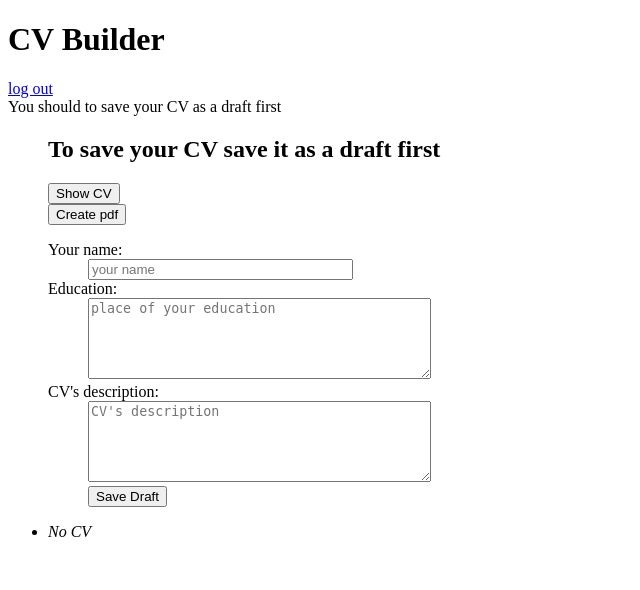
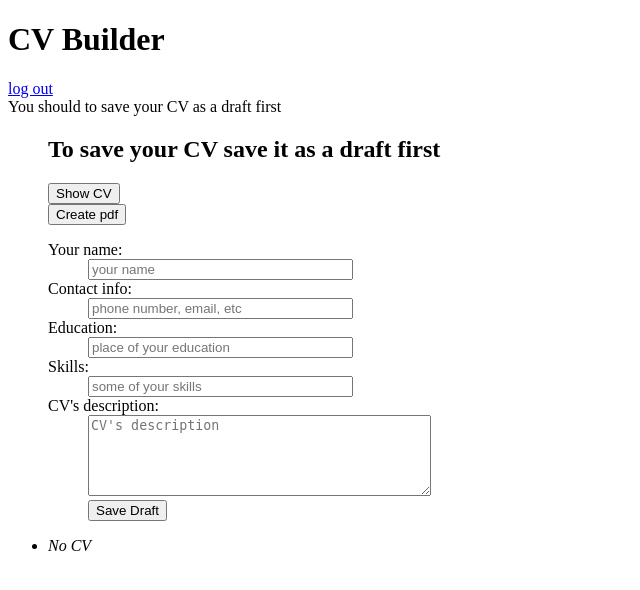
Before and after one commit to deouron/CV_builder, a Flask app: page /create_cv in a window 1280 px wide. Shown: the top 590 px of the page, without its empty margins (0-640 px from the left). Run offline with Flask 2, Linux system fonts and the light colour scheme; the visitor is signed in with stand-in values (Sample User, id 1); data that the repository does not hold is empty.

Commit message:
adding contact and skills info

```diff
--- a/app.py
+++ b/app.py
@@ -67,9 +67,10 @@ def add_entry():
     if not session.get('logged_in'):
         abort(401)
     db = get_db()
-    db.execute('insert into entries (title, education, description, login) values (?, ?, ?, ?)',
-               [request.form['title'], request.form['education'], request.form['description'], session['username']])
-    print(request.form['title'], request.form['description'], session['username'])
+    db.execute('insert into entries (title, contact, education, skills, description, login)'
+               ' values (?, ?, ?, ?, ?, ?)',
+               [request.form['title'], request.form['contact'], request.form['education'],
+                request.form['skills'], request.form['description'], session['username']])
     db.commit()
     flash('New entry was successfully posted')
     return redirect(url_for('show_entries'))
@@ -86,11 +87,9 @@ def index():
 @app.route('/show_entries')
 def show_entries():
     db = get_db()
-    # try:
-    cur = db.execute(f"select title, education, description from entries where login='{session['username']}' order by id desc limit 1")
-    # except Exception as e:
-    #     print(e)
-    #     return render_template('show_entries.html')
+    cur = db.execute(f"select title, contact, education, skills, description "
+                     f"from entries where login='{session['username']}' "
+                     f"order by id desc limit 1")
     entries = cur.fetchall()
     return render_template('show_entries.html', entries=entries)
 
@@ -146,7 +145,9 @@ def create_cv():
         abort(401)
     db = get_db()
     cur = db.execute(
-        f"select title, education, description from entries where login='{session['username']}' order by id desc limit 1")
+        f"select title, contact, education, skills, description "
+        f"from entries where login='{session['username']}' "
+        f"order by id desc limit 1")
     entries = cur.fetchall()
     if len(entries) > 0:
         return render_template('cv.html', entries=entries)
@@ -165,7 +166,9 @@ def pdf_helper():
 def create_pdf():
     db = get_db()
     cur = db.execute(
-        f"select title, education, description from entries where login='{session['username']}' order by id desc limit 1")
+        f"select title, contact, education, skills, description "
+        f"from entries where login='{session['username']}' "
+        f"order by id desc limit 1")
     entries = cur.fetchone()
     if len(entries) > 0:
         text = f"""
@@ -173,16 +176,14 @@ def create_pdf():
         <html>
         <body>
             <h2>Name:</h2> {entries['title']}
+            <h2>Contact:</h2> {entries['contact']}
             <h2>Education:</h2> {entries['education']}
-            <h2>Description:</h2> {entries['description'] }
+            <h2>Skills:</h2> {entries['skills']}
+            <h2>Description:</h2> {entries['description']}
         <body>
         </html>
         """
-        # text = 'Name: ' + str(entries['title']) + \
-        #        '\nDescription: ' + str(entries['description'])
         from_string(text, 'cv.pdf')
-        # with open('templates/cv.html') as f:
-        #     from_file(f, 'cv.pdf')
         return send_file('cv.pdf', as_attachment=True)
     flash('You should to save your CV as a draft first')
     return render_template('show_entries.html', entries=entries)
--- a/scheme.sql
+++ b/scheme.sql
@@ -2,7 +2,9 @@ drop table if exists entries;
 create table entries (
     id integer primary key autoincrement,
     title text not null,
+    contact text not null,
+    education text not null,
+    skills text not null,
     description text not null,
-    education text not null,
     login text not null
 );
--- a/templates/cv.html
+++ b/templates/cv.html
@@ -1,8 +1,10 @@
 <ul class=cv>
 
 {% for entry in entries %}
-    <h2>Name:</h2> {{ entry.title }}
+    <h2>Name:</h2> {{ entry.title|safe }}
+    <h2>Contact:</h2> {{ entry.contact|safe }}
     <h2>Education:</h2> {{ entry.education|safe }}
+    <h2>Skills:</h2> {{ entry.skills|safe }}
     <h2>Description:</h2> {{ entry.description|safe }}
 {% else %}
     <h1>No CV</h1>
--- a/templates/show_entries.html
+++ b/templates/show_entries.html
@@ -17,8 +17,12 @@
         <dl>
             <dt>Your name:
             <dd><input type=text size=30 name=title value="{{ entry.title }}" placeholder="your name">
+            <dt>Contact info:
+            <dd><input type=text size=30 name=contact value="{{ entry.contact }}" placeholder="phone number, email, etc">
             <dt>Education:
-            <dd><textarea name=education rows=5 cols=40 placeholder="place of your education">{{ entry.education|safe }}</textarea>
+            <dd><input type=text size=30 name=education value="{{ entry.education }}" placeholder="place of your education">
+            <dt>Skills:
+            <dd><input type=text size=30 name=skills value="{{ entry.skills }}" placeholder="some of your skills">
             <dt>CV's description:
             <dd><textarea name=description rows=5 cols=40" placeholder="CV's description">{{ entry.description|safe }}</textarea>
             <dd><input type=submit value="Save Draft">
@@ -26,8 +30,10 @@
         </form>
     {% endif %}
         <h1>Your draft:</h1>
-        <h2>Your name:</h2> {{ entry.title }}
+        <h2>Your name:</h2> {{ entry.title|safe }}
+        <h2>Contact info:</h2> {{ entry.contact|safe }}
         <h2>Education:</h2> {{ entry.education|safe }}
+        <h2>Skills:</h2> {{ entry.skills|safe }}
         <h2>CV's description:</h2> {{ entry.description|safe }}
 {% else %}
         {% if session.logged_in %}
@@ -35,8 +41,12 @@
         <dl>
             <dt>Your name:
             <dd><input type=text size=30 name=title placeholder="your name">
+            <dt>Contact info:
+            <dd><input type=text size=30 name=contact placeholder="phone number, email, etc">
             <dt>Education:
-            <dd><textarea name=education rows=5 cols=40 placeholder="place of your education"></textarea>
+            <dd><input type=text size=30 name=education placeholder="place of your education">
+            <dt>Skills:
+            <dd><input type=text size=30 name=skills placeholder="some of your skills">
             <dt>CV's description:
             <dd><textarea name=description rows=5 cols=40 placeholder="CV's description"></textarea>
             <dd><input type=submit value="Save Draft">
```
Also changed, not shown: flaskr.db, 1 other file.
